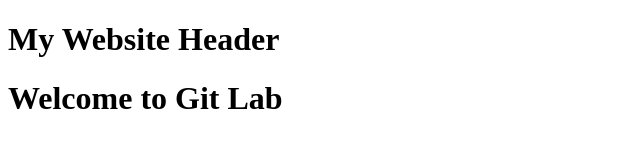
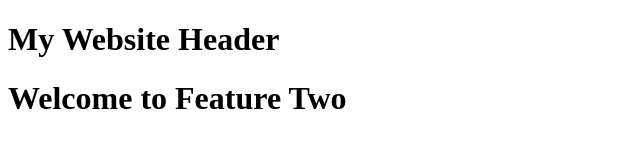
Before and after one commit to kvenugopalachari/FE-12_Lab-end-exam, a plain HTML site: page index.html in a window 1280 px wide. Shown: the whole page, without its empty margins (0-640 px from the left). Drawn offline with Linux system fonts and the light colour scheme.

Commit message:
Updated heading in feature two

```diff
--- a/index.html
+++ b/index.html
@@ -6,7 +6,7 @@
     <h1>My Website Header</h1>
 </header>
 
-<h1>Welcome to Git Lab</h1>
+<h1>Welcome to Feature Two</h1>
 
 </body>
 </html>
```
